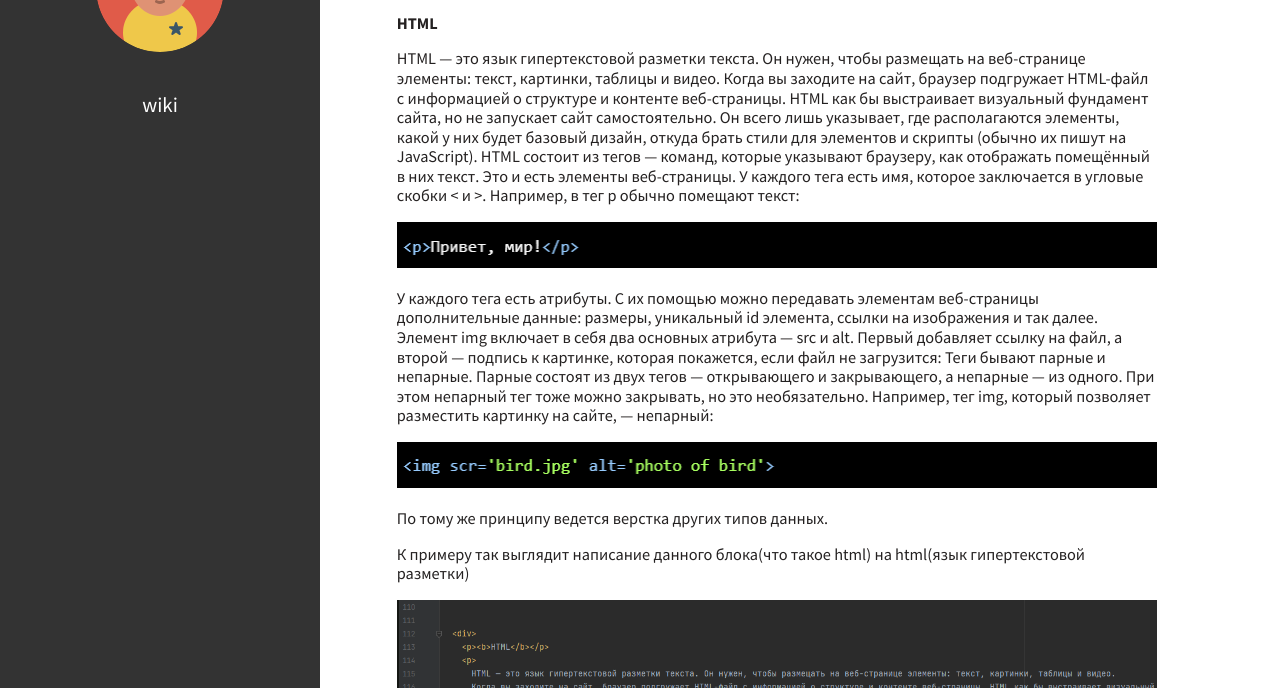
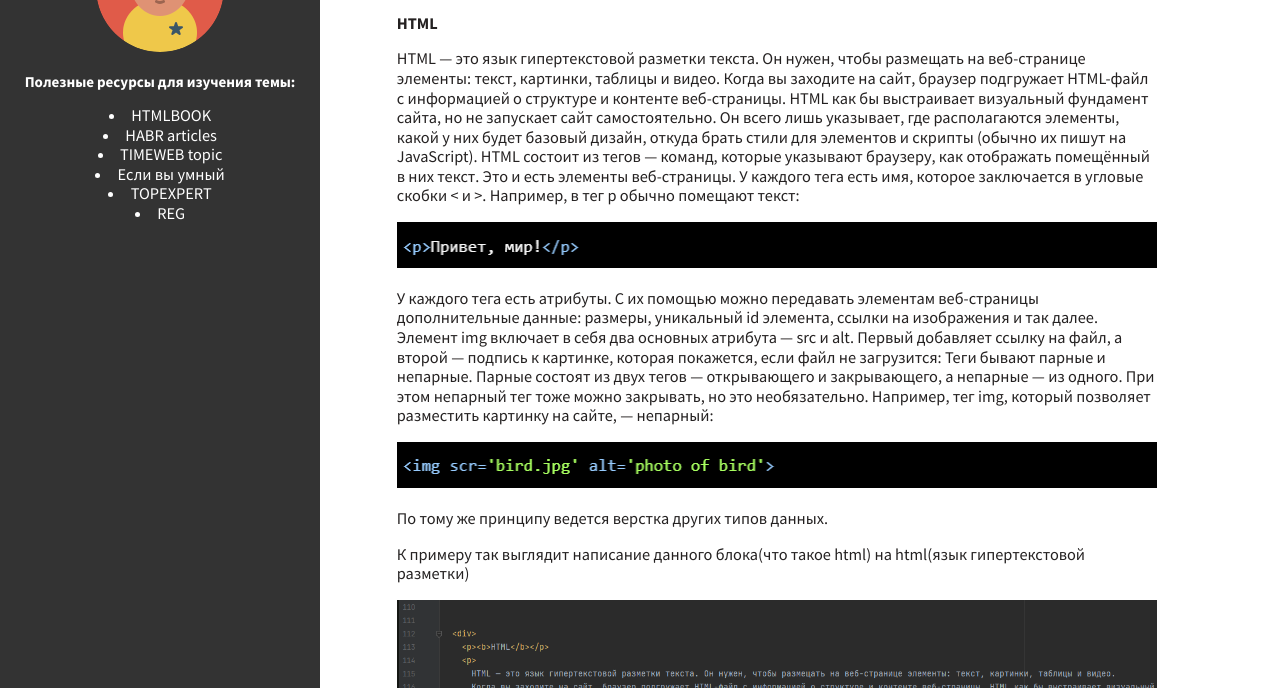
Before and after one commit to MihalichN/mihalichn.github.io, a plain HTML site: page twice-post.html in a window 1280 px wide. Shown: the part 112-800 px from the top of the page. Drawn offline with Linux system fonts and the light colour scheme.

Commit message:
Add files via upload

```diff
--- a/twice-post.html
+++ b/twice-post.html
@@ -65,15 +65,31 @@
 
 
 
-    <nav>
-      <ul class="list">
+      <nav>
 
 
 
+        <p><b>Полезные ресурсы для изучения темы:</b></p>
           <li>
-            <a target="_self" href="https://ru.wikipedia.org/" >wiki</a>
+            <a target="_self" href="http://htmlbook.ru/" >HTMLBOOK</a>
           </li>
-      </ul>
+        <li>
+            <a target="_self" href="https://habr.com/ru/post/202408/" >HABR articles</a>
+          </li>
+        <li>
+            <a target="_self" href="https://timeweb.com/ru/community/articles/verstka-sayta-instrukciya-dlya-nachinayushchih" >TIMEWEB topic</a>
+          </li>
+        <li>
+            <a target="_self" href="https://appmaster.io/ru/blog/kak-sozdat-sait-bazy-dannykh-bez-programmirovaniia" >Если вы умный</a>
+          </li>
+        <li>
+                      <a target="_self" href="https://topexpert.digital/wiki/css/" >TOPEXPERT</a>
+
+          </li>
+        <li>
+            <a target="_self" href="https://help.reg.ru/support/hosting/bazy-dannykh/osnovy-raboty-s-mysql" >REG</a>
+          </li>
+
     </nav>
 
     <ul class="social">
```
Also changed, not shown: first-post.html (+20 -4 lines), index.html (+6 -5 lines).
